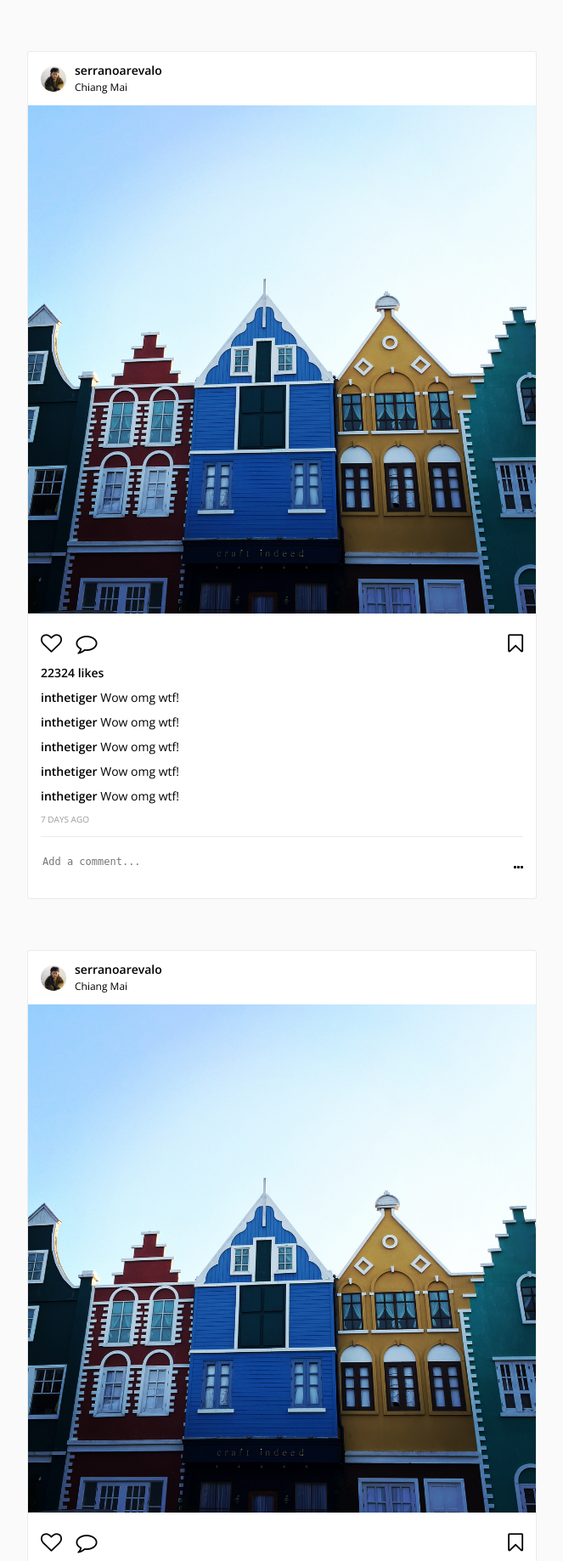
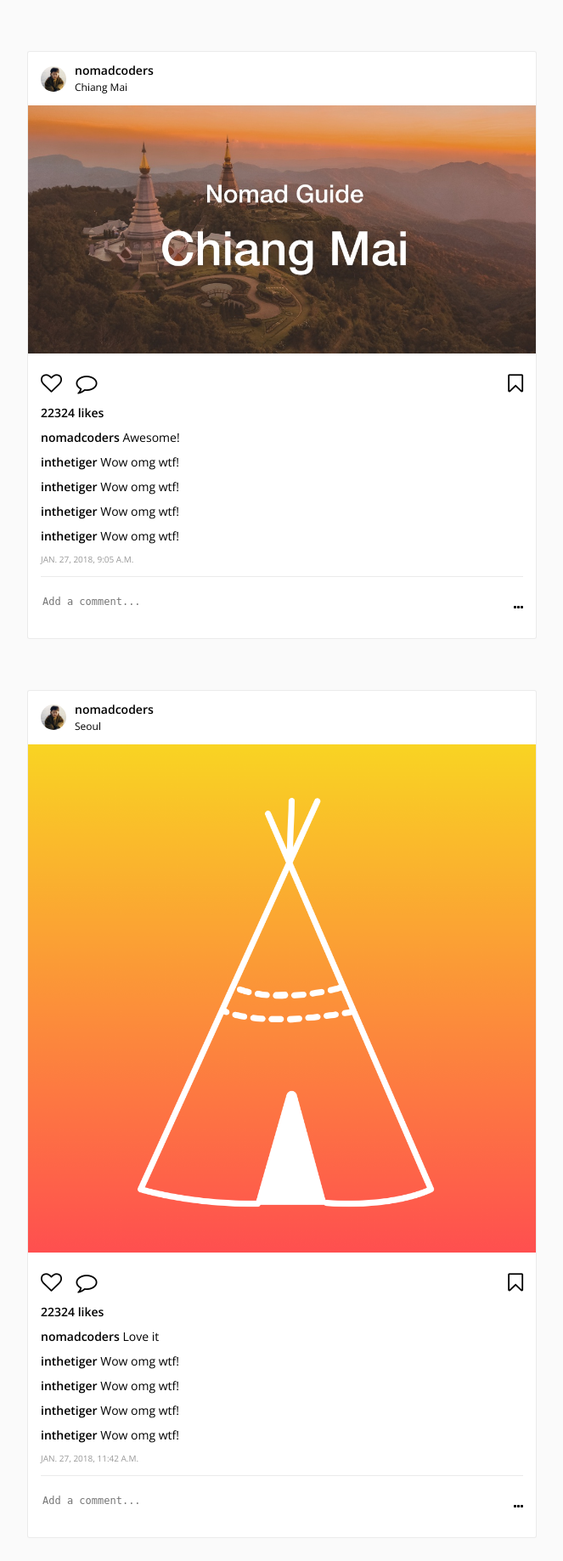
Before and after one commit to nomadcoders/thaigram01, a Django app: page / in a window 1280 px wide. Shown: the part 83-1920 px from the top of the page at 85% size, without its empty margins (308-971 px from the left). Run offline with Django 3.2, Linux system fonts and the light colour scheme; a user stored in the database is signed in; data comes from the database, SQL or seed files in the repository.

Commit message:
Showing feed

```diff
--- a/images/templates/feed.html
+++ b/images/templates/feed.html
@@ -1,19 +1,21 @@
 {% extends "base.html" %}
+{% load static %}
 
 {% block title%}Feed{% endblock%}
 
 {% block content %}
 <main class="feed">
 
+    {% for image in images %}
     <div class="photo">
         <header class="photo__header">
-            <img src="images/avatar.jpg" class="photo__avatar">
+            <img src="{% static 'images/avatar.jpg' %}" class="photo__avatar">
             <div class="photo__user">
-                <span class="photo__username">serranoarevalo</span>
-                <span class="photo__location">Chiang Mai</span>
+                <span class="photo__username">{{image.created_by.username}}</span>
+                <span class="photo__location">{{image.location}}</span>
             </div>
         </header>
-        <img src="images/feedPhoto.jpg" class="photo__file">
+        <img src="{{MEDIA_URL}}/{{image.file}}" class="photo__file">
         <div class="photo__meta">
             <div class="photo__actions">
                 <div class="photo__action-column">
@@ -32,9 +34,9 @@
             <ul class="photo__comments">
                 <li class="photo__comment">
                     <span class="photo__comment-author">
-                        inthetiger
+                        {{image.created_by.username}}
                     </span>
-                    Wow omg wtf!
+                    {{image.caption}}
                 </li>
                 <li class="photo__comment">
                     <span class="photo__comment-author">
@@ -61,139 +63,14 @@
                     Wow omg wtf!
                 </li>
             </ul>
-            <span class="photo__date">7 days ago</span>
+            <span class="photo__date">{{image.created_at}}</span>
             <div class="photo__add-comment">
                 <textarea placeholder="Add a comment..."></textarea>
                 <i class="fa fa-ellipsis-h"></i>
             </div>
         </div>
     </div>
-    <div class="photo">
-        <header class="photo__header">
-            <img src="images/avatar.jpg" class="photo__avatar">
-            <div class="photo__user">
-                <span class="photo__username">serranoarevalo</span>
-                <span class="photo__location">Chiang Mai</span>
-            </div>
-        </header>
-        <img src="images/feedPhoto.jpg" class="photo__file">
-        <div class="photo__meta">
-            <div class="photo__actions">
-                <div class="photo__action-column">
-                    <span class="photo__action">
-                        <i class="fa fa-heart-o"></i>
-                    </span>
-                    <span class="photo__action">
-                        <i class="fa fa-comment-o"></i>
-                    </span>
-                </div>
-                <span class="photo__action">
-                    <i class="fa fa-bookmark-o"></i>
-                </span>
-            </div>
-            <span class="photo__likes">22324 likes</span>
-            <ul class="photo__comments">
-                <li class="photo__comment">
-                    <span class="photo__comment-author">
-                        inthetiger
-                    </span>
-                    Wow omg wtf!
-                </li>
-                <li class="photo__comment">
-                    <span class="photo__comment-author">
-                        inthetiger
-                    </span>
-                    Wow omg wtf!
-                </li>
-                <li class="photo__comment">
-                    <span class="photo__comment-author">
-                        inthetiger
-                    </span>
-                    Wow omg wtf!
-                </li>
-                <li class="photo__comment">
-                    <span class="photo__comment-author">
-                        inthetiger
-                    </span>
-                    Wow omg wtf!
-                </li>
-                <li class="photo__comment">
-                    <span class="photo__comment-author">
-                        inthetiger
-                    </span>
-                    Wow omg wtf!
-                </li>
-            </ul>
-            <span class="photo__date">7 days ago</span>
-            <div class="photo__add-comment">
-                <textarea placeholder="Add a comment..."></textarea>
-                <i class="fa fa-ellipsis-h"></i>
-            </div>
-        </div>
-    </div>
-    <div class="photo">
-        <header class="photo__header">
-            <img src="images/avatar.jpg" class="photo__avatar">
-            <div class="photo__user">
-                <span class="photo__username">serranoarevalo</span>
-                <span class="photo__location">Chiang Mai</span>
-            </div>
-        </header>
-        <img src="images/feedPhoto.jpg" class="photo__file">
-        <div class="photo__meta">
-            <div class="photo__actions">
-                <div class="photo__action-column">
-                    <span class="photo__action">
-                        <i class="fa fa-heart-o"></i>
-                    </span>
-                    <span class="photo__action">
-                        <i class="fa fa-comment-o"></i>
-                    </span>
-                </div>
-                <span class="photo__action">
-                    <i class="fa fa-bookmark-o"></i>
-                </span>
-            </div>
-            <span class="photo__likes">22324 likes</span>
-            <ul class="photo__comments">
-                <li class="photo__comment">
-                    <span class="photo__comment-author">
-                        inthetiger
-                    </span>
-                    Wow omg wtf!
-                </li>
-                <li class="photo__comment">
-                    <span class="photo__comment-author">
-                        inthetiger
-                    </span>
-                    Wow omg wtf!
-                </li>
-                <li class="photo__comment">
-                    <span class="photo__comment-author">
-                        inthetiger
-                    </span>
-                    Wow omg wtf!
-                </li>
-                <li class="photo__comment">
-                    <span class="photo__comment-author">
-                        inthetiger
-                    </span>
-                    Wow omg wtf!
-                </li>
-                <li class="photo__comment">
-                    <span class="photo__comment-author">
-                        inthetiger
-                    </span>
-                    Wow omg wtf!
-                </li>
-            </ul>
-            <span class="photo__date">7 days ago</span>
-            <div class="photo__add-comment">
-                <textarea placeholder="Add a comment..."></textarea>
-                <i class="fa fa-ellipsis-h"></i>
-            </div>
-        </div>
-    </div>
+    {% endfor %}
 
 </main>
 {% endblock %}
--- a/images/templates/partials/header.html
+++ b/images/templates/partials/header.html
@@ -2,7 +2,7 @@
 <header class="header">
     <div class="header__container">
         <div class="header__logo">
-            <a href="feed.html">
+            <a href="{% url 'home' %}">
                 <img src="{% static 'images/logo.png' %}" class="header__image">
             </a>
         </div>
@@ -12,7 +12,7 @@
         <nav class="header__navigation">
             <ul class="header__list">
                 <li class="header__list-item">
-                    <a href="explore.html" class="header__link">
+                    <a href="{% url 'explore' %}" class="header__link">
                         <i class="fa fa-compass" aria-hidden="true"></i>
                     </a>
                 </li>
@@ -22,7 +22,7 @@
                     </a>
                 </li>
                 <li class="header__list-item">
-                    <a href="#" class="header__link">
+                    <a href="{% url 'profile' %}" class="header__link">
                         <i class="fa fa-user-o"></i>
                     </a>
                 </li>
--- a/images/views.py
+++ b/images/views.py
@@ -1,13 +1,16 @@
 from django.shortcuts import render
 from django.http import HttpResponse
-
+from .models import Image
 # Create your views here.
 
 
 def index(request):
     user = request.user
     if user.is_authenticated:
-        return render(request, 'feed.html')
+        all_images = Image.objects.all()
+        return render(request, 'feed.html', context={
+            'images': all_images
+        })
     else:
         return render(request, 'login.html')
 
--- a/thaigram/settings.py
+++ b/thaigram/settings.py
@@ -122,3 +122,5 @@ STATIC_URL = '/static/'
 STATICFILES_DIRS = [
     os.path.join(BASE_DIR, "static"),
 ]
+
+MEDIA_URL = '/media/'
--- a/thaigram/urls.py
+++ b/thaigram/urls.py
@@ -20,8 +20,8 @@ from django.conf import settings
 from django.conf.urls.static import static
 
 urlpatterns = [
-    path('', views.index),
-    path('explore', views.explore),
-    path('profile', views.profile),
+    path('', views.index, name='home'),
+    path('explore', views.explore, name='explore'),
+    path('profile', views.profile, name='profile'),
     path('admin/', admin.site.urls),
 ] + static(settings.STATIC_URL, document_root=settings.STATIC_ROOT)
```
